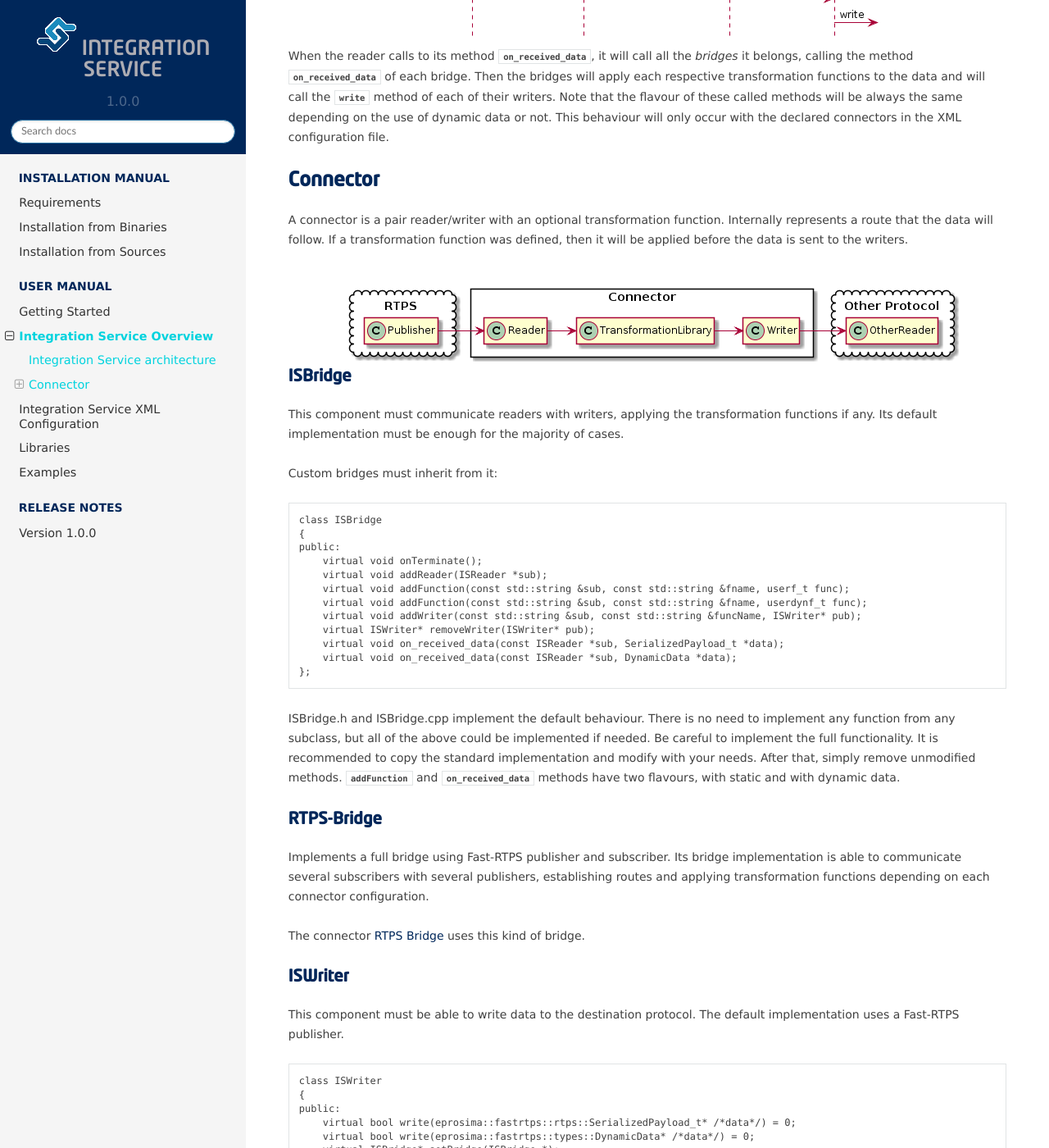
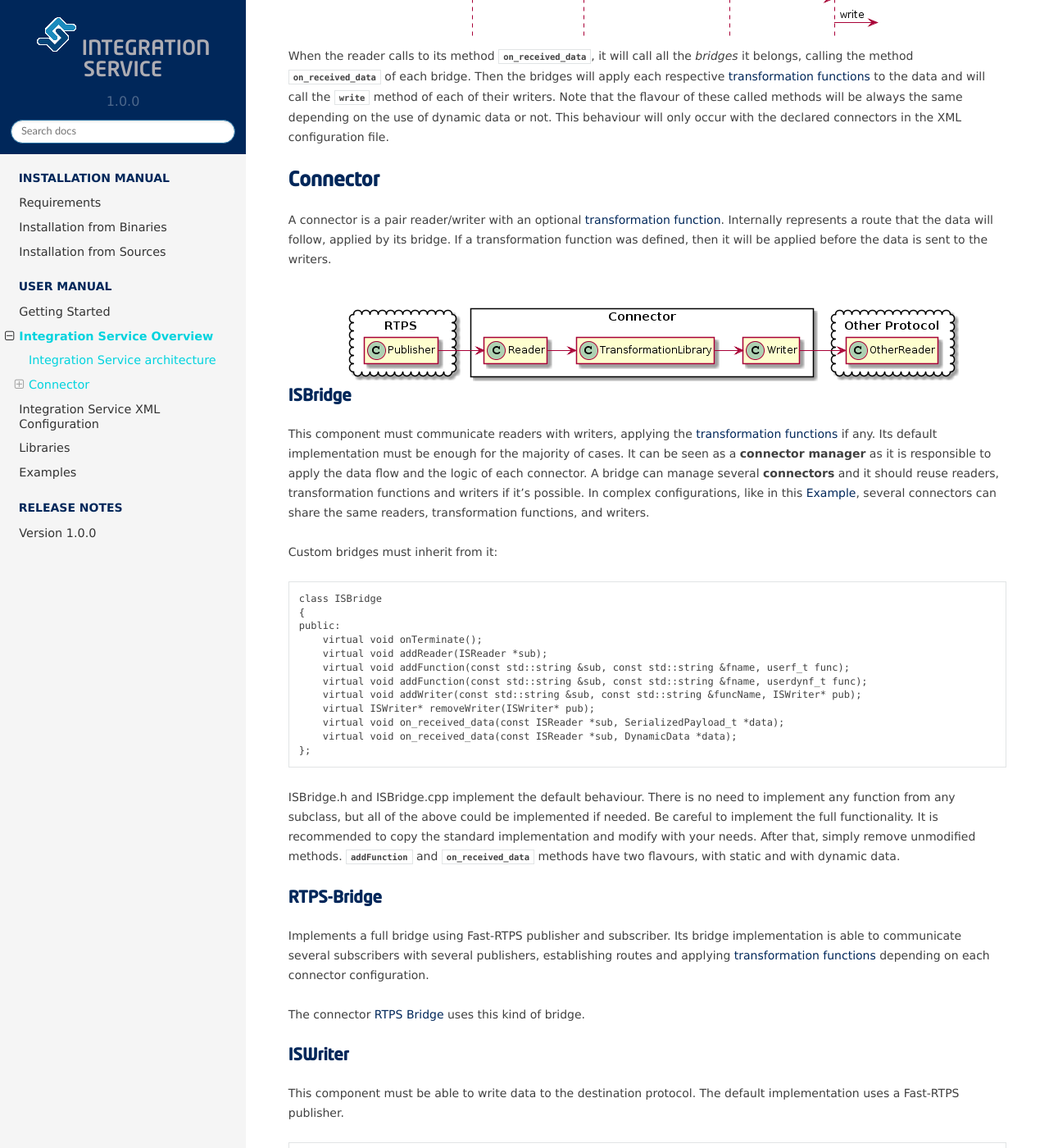
Before and after one commit to eProsima/Integration-Service-docs, a Sphinx documentation site: the page built from docs/overview.rst, in a window 1280 px wide and 1400 px high, scrolled down 958 px. Shown: the whole window at 82% size. Built offline with Sphinx 7.4.7 and the Read the Docs theme 2.0.0, drawn with Linux system fonts in a browser that asks for light colours.

Commit message:
Refs #3815 Improved connector and bridge definitions and relationship.

```diff
--- a/docs/overview.rst
+++ b/docs/overview.rst
@@ -29,16 +29,17 @@ When you implement your ISBridge derived class, you must take into account:
 
 When the reader calls to its method :class:`on_received_data`, it will call all the *bridges* it belongs,
 calling the method :class:`on_received_data` of each bridge.
-Then the bridges will apply each respective transformation functions to the data and will call the :class:`write`
-method of each of their writers.
+Then the bridges will apply each respective :ref:`transformation functions <Transformation Libraries>`
+to the data and will call the :class:`write` method of each of their writers.
 Note that the flavour of these called methods will be always the same depending on the use of dynamic data or not.
 This behaviour will only occur with the declared connectors in the XML configuration file.
 
 Connector
 ---------
 
-A connector is a pair reader/writer with an optional transformation function. Internally represents a route
-that the data will follow. If a transformation function was defined, then it will be applied before the data is
+A connector is a pair reader/writer with an optional :ref:`transformation function <Transformation Libraries>`.
+Internally represents a route that the data will follow, applied by its bridge.
+If a transformation function was defined, then it will be applied before the data is
 sent to the writers.
 
 .. image:: fullconnector.png
@@ -46,8 +47,13 @@ sent to the writers.
 
 ISBridge
 ^^^^^^^^
-This component must communicate readers with writers, applying the transformation functions if any.
+This component must communicate readers with writers, applying the
+:ref:`transformation functions <Transformation Libraries>` if any.
 Its default implementation must be enough for the majority of cases.
+It can be seen as a **connector manager** as it is responsible to apply the data flow and the logic of each connector.
+A bridge can manage several **connectors** and it should reuse readers, transformation functions and writers if it's
+possible. In complex configurations, like in this :ref:`example`, several connectors can share the same readers,
+transformation functions, and writers.
 
 Custom bridges must inherit from it:
 
@@ -76,8 +82,8 @@ RTPS-Bridge
 ^^^^^^^^^^^
 
 Implements a full bridge using Fast-RTPS publisher and subscriber. Its bridge implementation is able to communicate
-several subscribers with several publishers, establishing routes and applying transformation functions depending
-on each connector configuration.
+several subscribers with several publishers, establishing routes and applying
+:ref:`transformation functions <Transformation Libraries>` depending on each connector configuration.
 
 The connector :ref:`rtps bridge` uses this kind of bridge.
 
```
